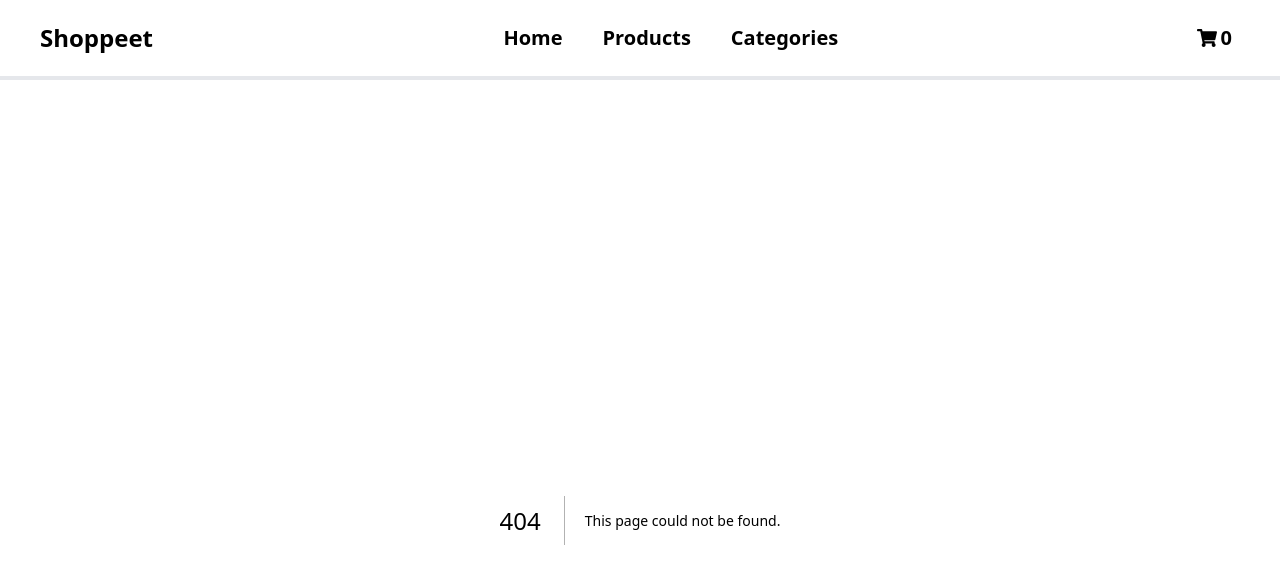
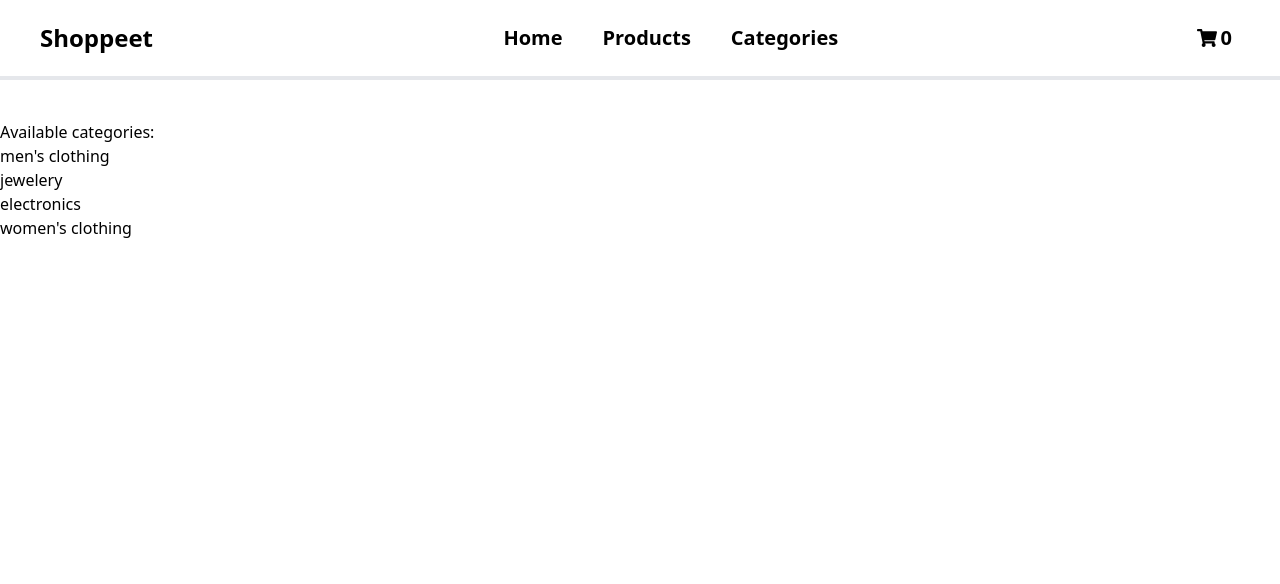
Before and after one commit to Godwin57/Shoppeet, a Next.js app: page /categories in a window 1280 px wide. Before the commit this address had no page. Shown: the top 584 px of the page. Built offline with nearby package versions, Linux system fonts and the light colour scheme; data requests are answered from the project's data file.

Commit message:
Creating a separate page for categories

```diff
--- /dev/null
+++ b/src/app/categories/page.tsx
@@ -0,0 +1,26 @@
+import fetchData from "@/utils/fetchData";
+import {productType} from "@/types/fetchProductsType";
+
+const getUniqueElem = (arr:string[]) => {
+    let uniqueElem = new Set(arr);
+    return Array.from(uniqueElem);
+}
+
+async function CateogoriesPage() {
+    const URL = 'http://localhost:3000/products';
+    const products = await fetchData(URL);
+
+    const categories = getUniqueElem(products.map((product:productType) => product.category));
+
+
+    return (
+        <div>
+            <h1>Available categories:</h1>
+            {categories.map((category:string) => (
+                <h2 key={category}>{category}</h2>
+            ))}
+        </div>
+    );
+}
+
+export default CateogoriesPage;
```
